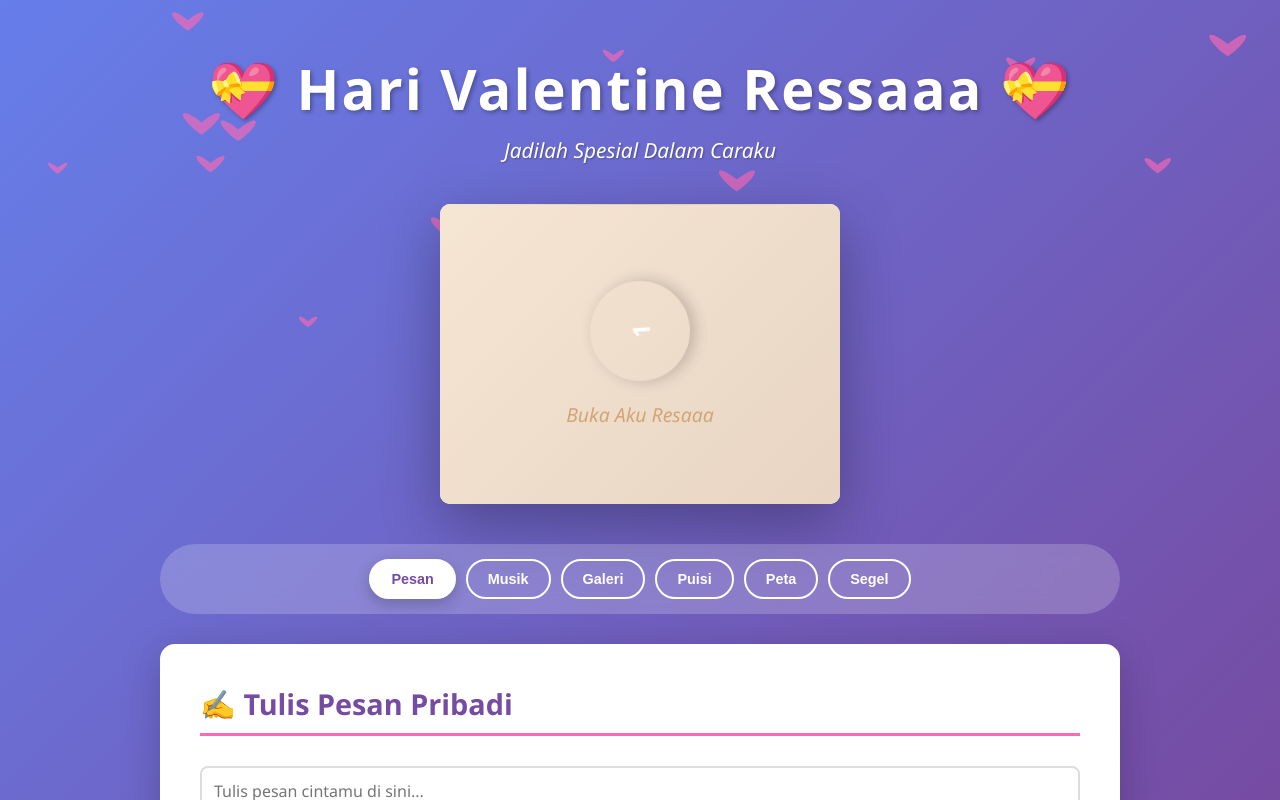
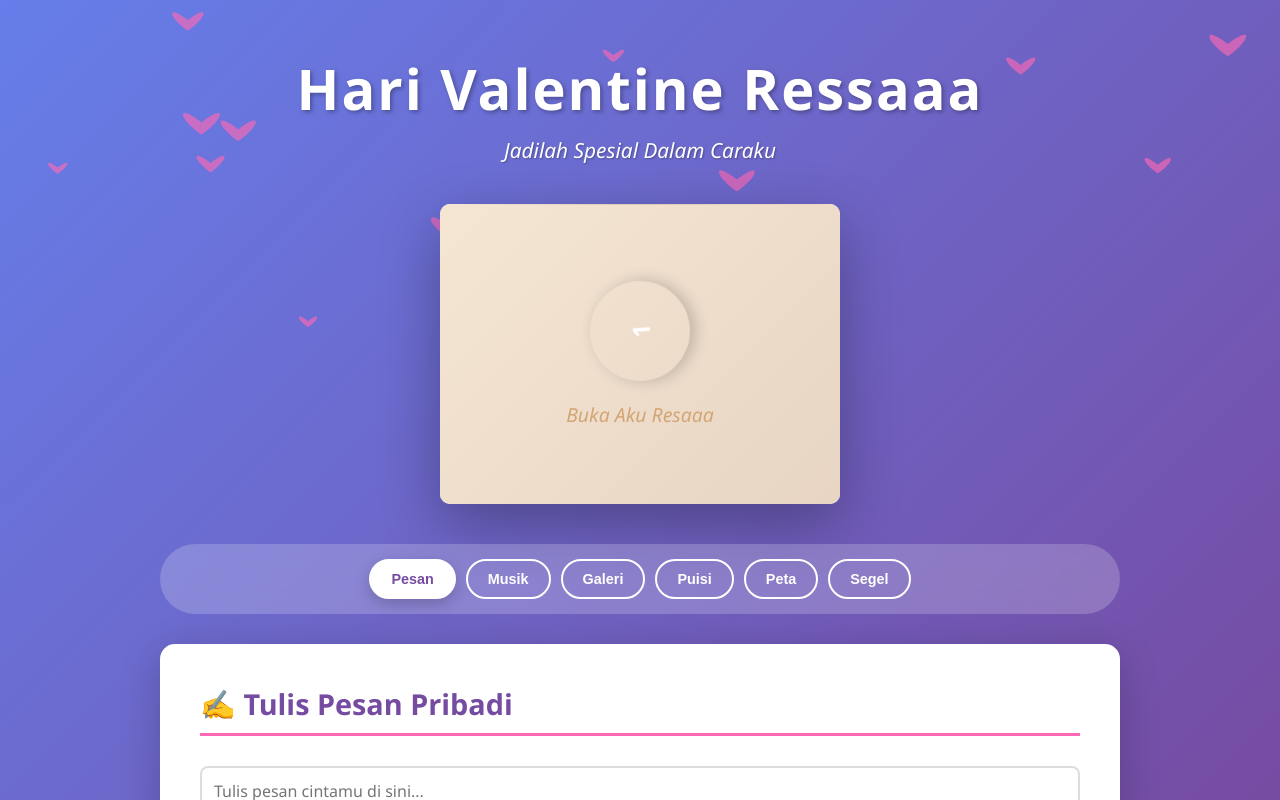
Before and after one commit to zenixe-cloud/valentine-ressa, a plain HTML site: page index.html in a window 1280 px wide. Drawn offline with nearby package versions, Linux system fonts and the light colour scheme.

Commit message:
Fix HTML structure and content for Valentine's page

```diff
--- a/index.html
+++ b/index.html
@@ -20,7 +20,7 @@
 
         <!-- Header dengan Judul -->
         <header class="header">
-            <h1>💝 Hari Valentine Ressaaa 💝</h1>
+            <h1>Hari Valentine Ressaaa</h1>
             <p>Jadilah Spesial Dalam Caraku</p>
         </header>
 
```
